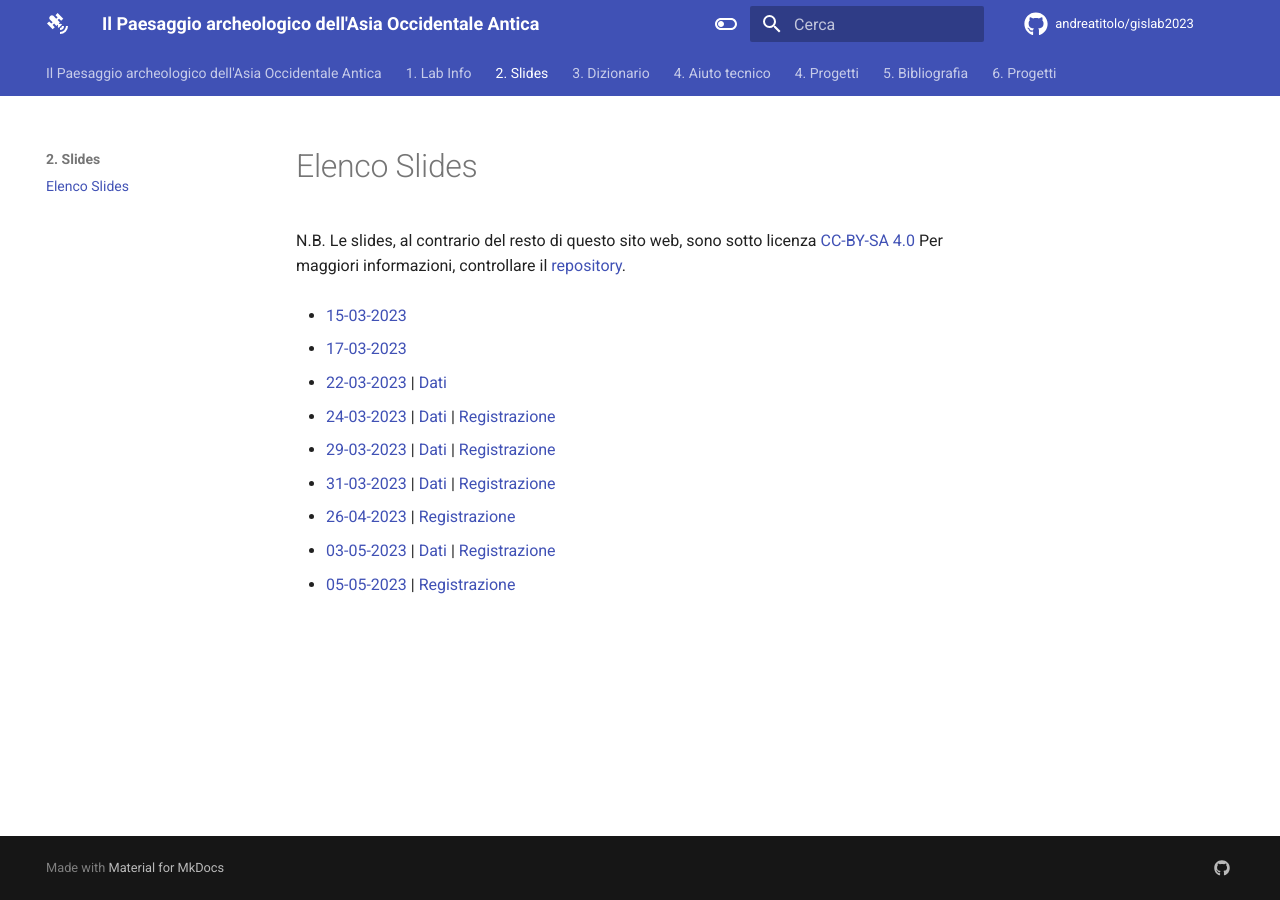
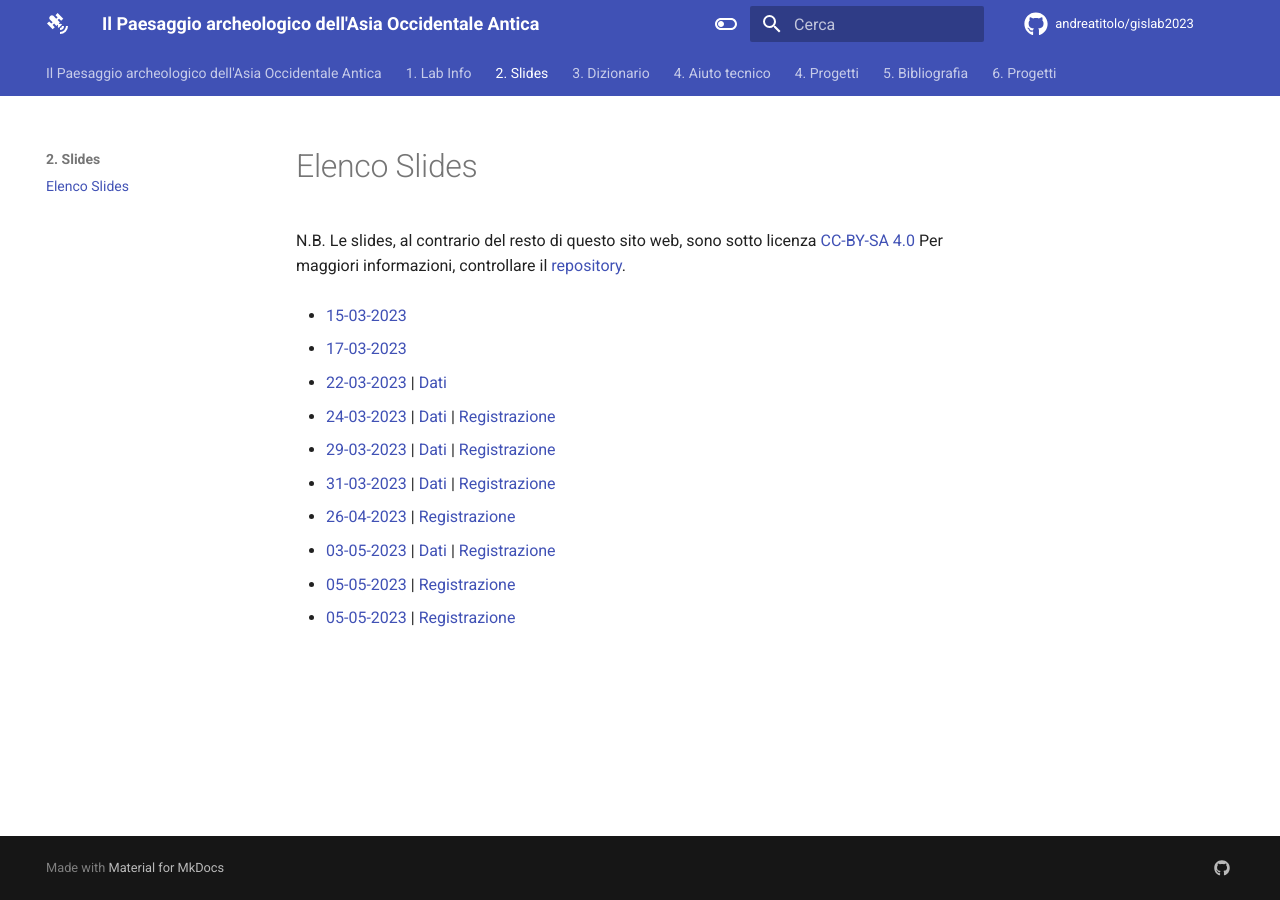
Before and after one commit to andreatitolo/gislab2023, an MkDocs documentation site: the page built from docs/2. Slides/Elenco Slides.md, in a window 1280 px wide. Built offline with MkDocs 1.6.1 and Material for MkDocs 9.7.7, drawn with Linux system fonts in a browser that asks for light colours; comment, search, counter and statistics services are not loaded.

Commit message:
add link to slides lesson 10 and recording for lesson 9

```diff
--- a/docs/2. Slides/Elenco Slides.md
+++ b/docs/2. Slides/Elenco Slides.md
@@ -17,4 +17,6 @@
 
 -  [03-05-2023](https://www.andreatitolo.com/slides/gislab/8.QGISRasterData3.html) | [Dati](https://kdrive.infomaniak.com/app/share/408009/f2ca5de1-f134-4caa-be18-cd22d59584e2) | [Registrazione](https://kdrive.infomaniak.com/app/share/408009/31d0accd-dff9-47db-be03-0a1ffff9e301)
 
--  [05-05-2023](https://www.andreatitolo.com/slides/gislab/9.QGISVectorsOperations.html) | [Registrazione]()
+-  [05-05-2023](https://www.andreatitolo.com/slides/gislab/9.QGISVectorsOperations.html) | [Registrazione](https://kdrive.infomaniak.com/app/share/408009/4b49ca1b-ae74-4086-89f0-af773fb2041e)
+
+- [05-05-2023](https://www.andreatitolo.com/slides/gislab/10.QGISVectorsOperations2.html) | [Registrazione]()
```
